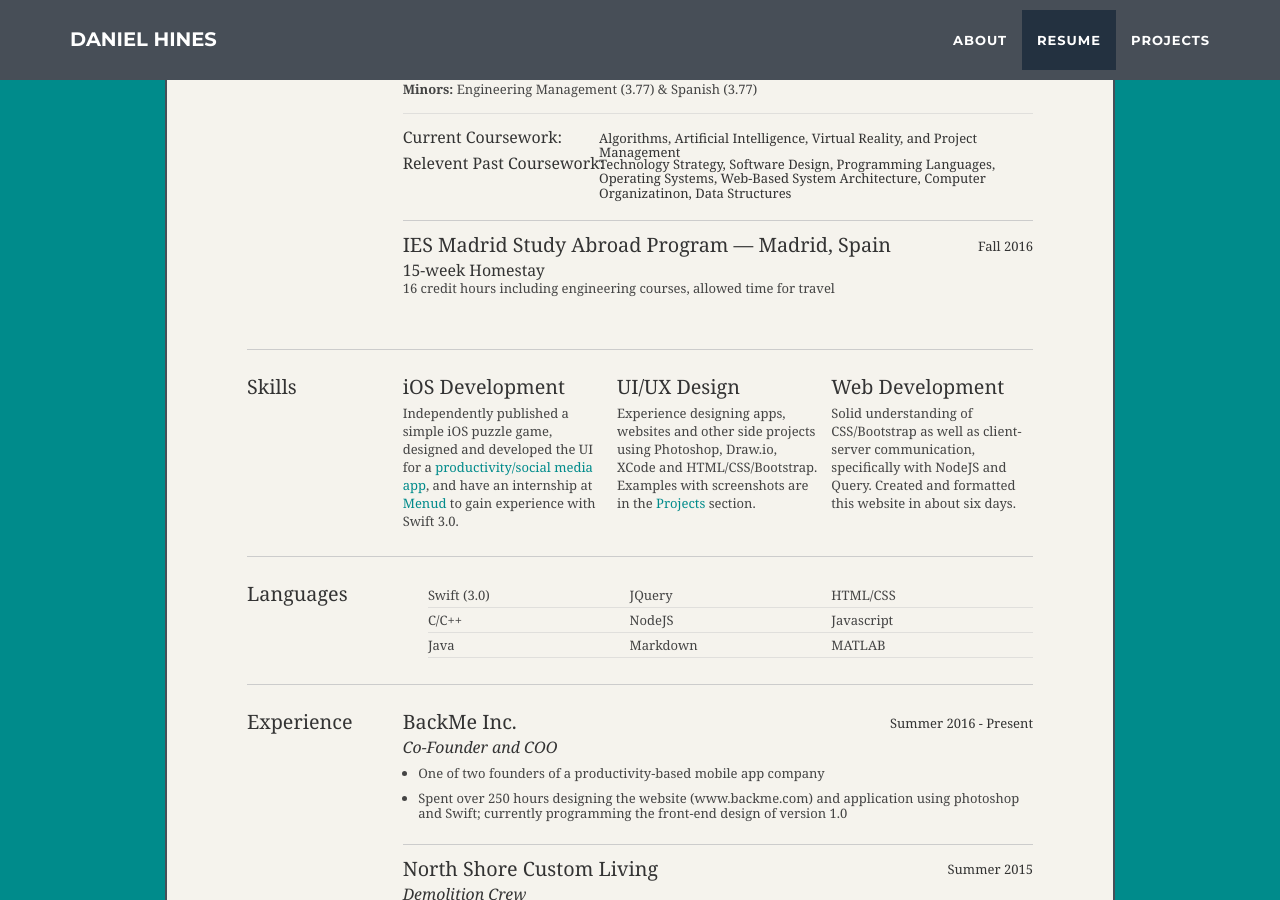
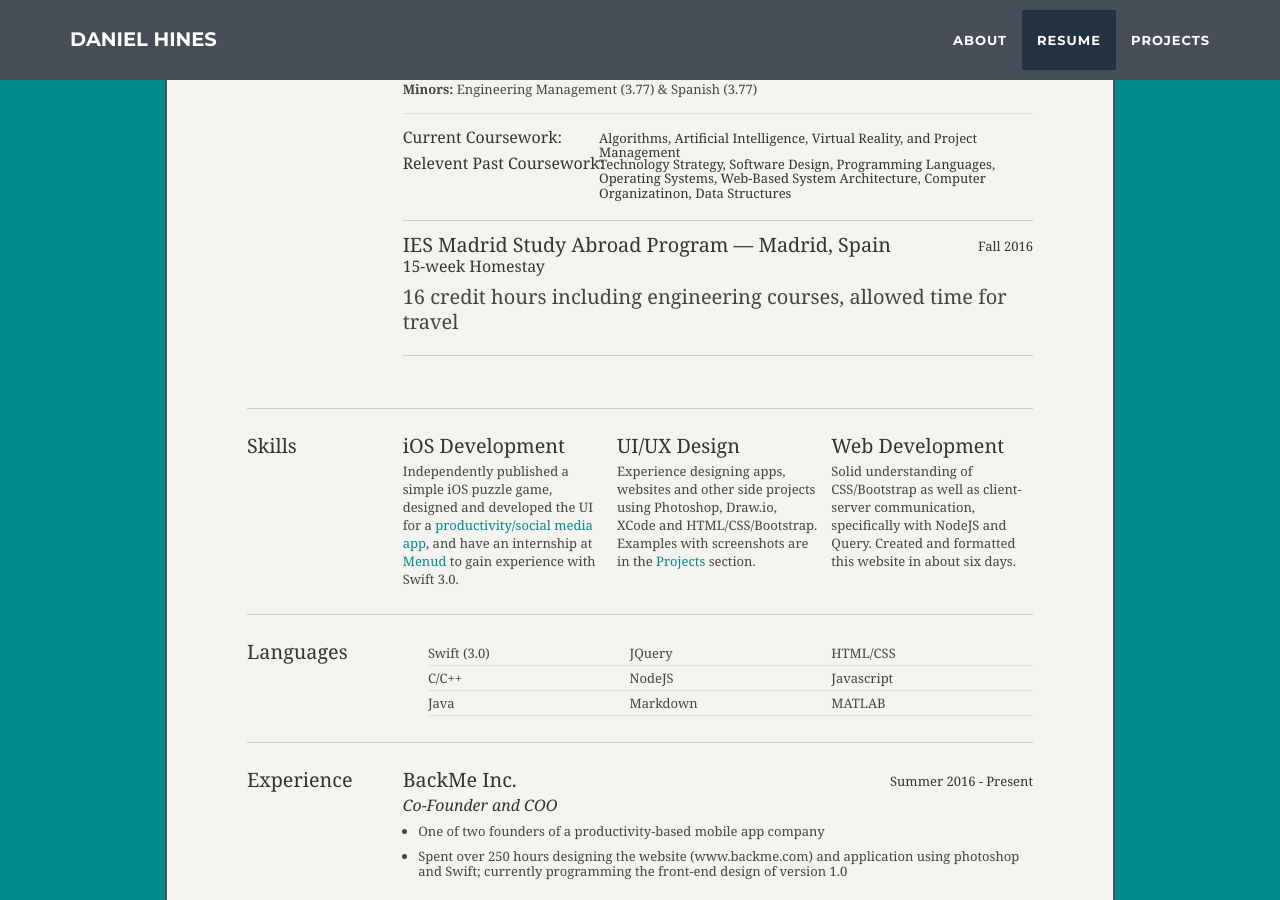
Before and after one commit to danielchines/danielchines.github.io, a Jekyll site: the page built from index.html, in a window 1280 px wide and 900 px high, scrolled down 1890 px. Built offline with Jekyll 4.4.1, drawn with Linux system fonts in a browser that asks for light colours.

Commit message:
Update resume.html

```diff
--- a/_includes/resume.html
+++ b/_includes/resume.html
@@ -67,10 +67,10 @@
 								</div>
 							</div>
 							<div class="education last">
-								<h2>IES Madrid Study Abroad Program &mdash; Madrid, Spain</h2>
+								<h2 style="margin-bottom: 2px">IES Madrid Study Abroad Program &mdash; Madrid, Spain</h2>
 								<h3>15-week Homestay</h3>
 								<h4>Fall 2016</h4>
-								<p class="resume">16 credit hours including engineering courses, allowed time for travel</p>
+								<p class="education">16 credit hours including engineering courses, allowed time for travel</p>
 							</div>
 <!--							<div class="education last">
 								<h2 style="margin: 15px 0 5px 0">IES Madrid Study Abroad Program &mdash; Madrid, Spain</h2>
```
